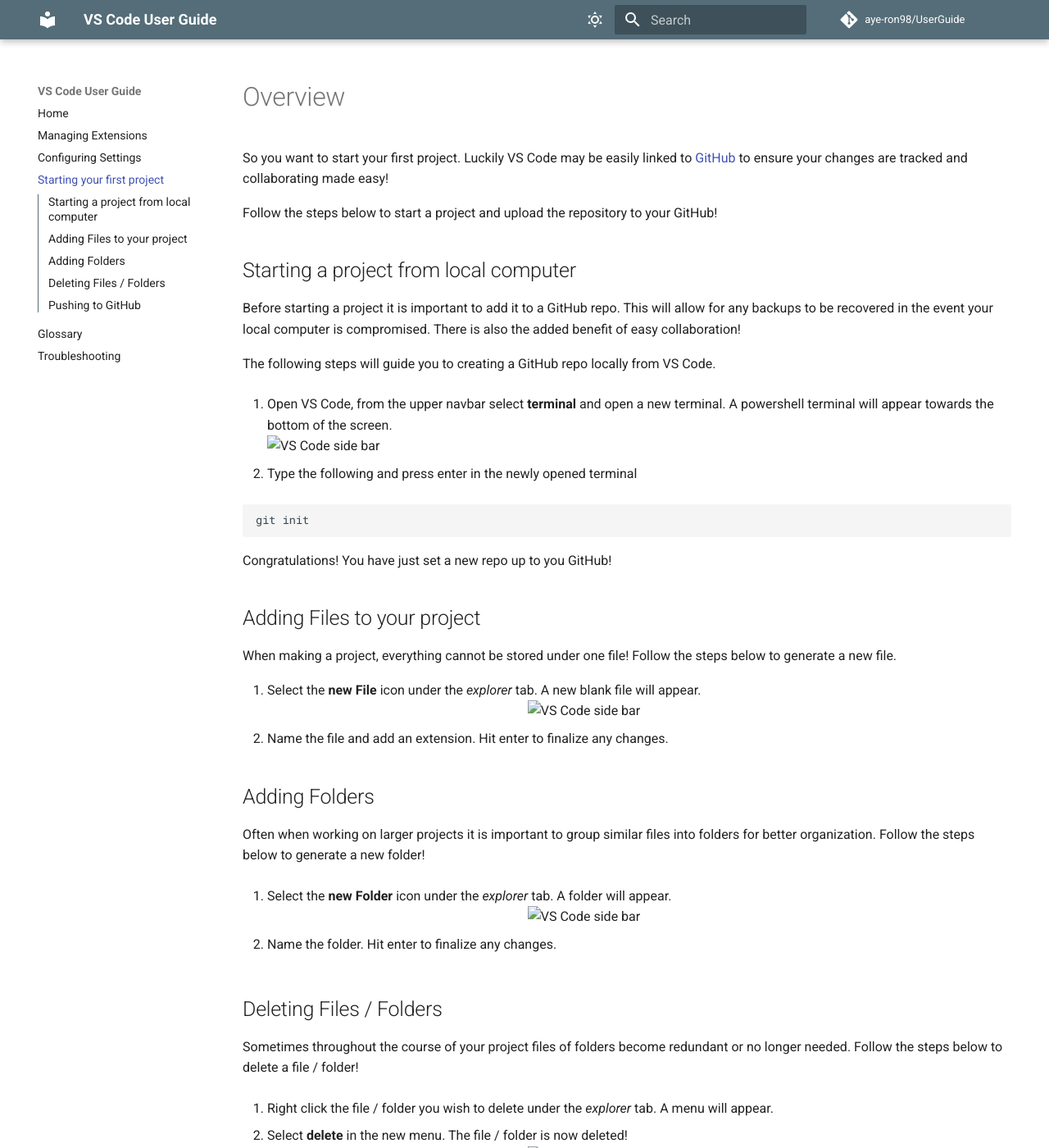
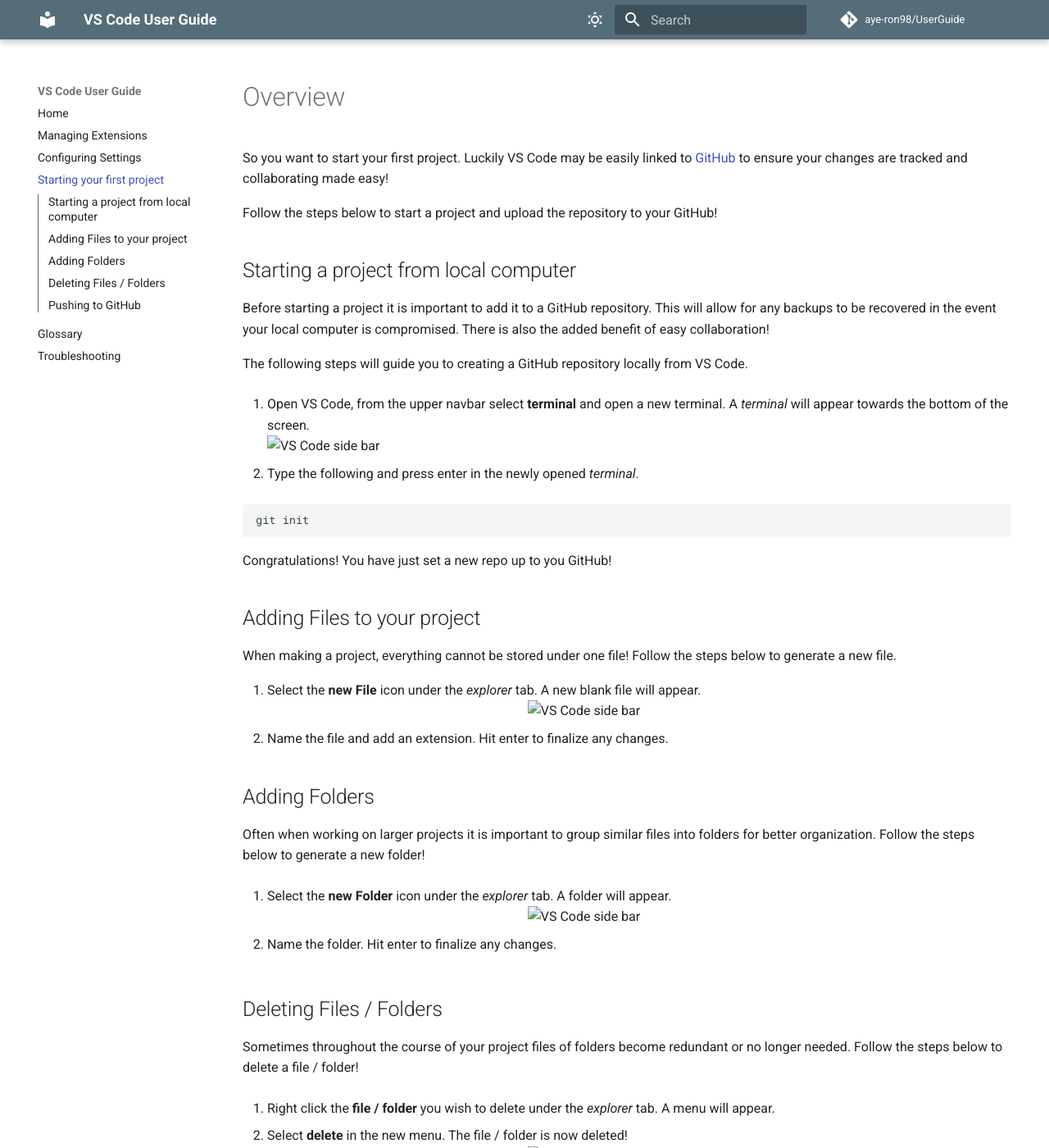
Before and after one commit to aye-ron98/UserGuide, an MkDocs documentation site: the page built from docs/pages/setup.md, in a window 1280 px wide and 1400 px high. Shown: the whole window at 82% size. Built offline with MkDocs 1.6.1 and Material for MkDocs 9.7.7, drawn with Linux system fonts in a browser that asks for light colours; comment, search, counter and statistics services are not loaded; some of the changed text lies outside the part shown.

Commit message:
update setup

````diff
--- a/docs/pages/setup.md
+++ b/docs/pages/setup.md
@@ -6,14 +6,14 @@
 
 ## Starting a project from local computer
 
-Before starting a project it is important to add it to a GitHub repo. This will allow for any backups to be recovered in the event your local computer is compromised. There is also the added benefit of easy collaboration!
+Before starting a project it is important to add it to a GitHub repository. This will allow for any backups to be recovered in the event your local computer is compromised. There is also the added benefit of easy collaboration!
 
-The following steps will guide you to creating a GitHub repo locally from VS Code.
+The following steps will guide you to creating a GitHub repository locally from VS Code.
 
-1. Open VS Code, from the upper navbar select **terminal** and open a new terminal. A powershell terminal will appear towards the bottom of the screen.
+1. Open VS Code, from the upper navbar select **terminal** and open a new terminal. A _terminal_ will appear towards the bottom of the screen.
 <img src="../images/setup2.jpg" alt="VS Code side bar" style="display: block;margin-left: auto;margin-right: auto;height:30%;max-height:200px">
 
-2. Type the following and press enter in the newly opened terminal
+2. Type the following and press enter in the newly opened _terminal_.
 
 ```{.js .annotate}
 git init
@@ -42,7 +42,7 @@
 
 Sometimes throughout the course of your project files of folders become redundant or no longer needed. Follow the steps below to delete a file / folder!
 
-1. Right click the file / folder you wish to delete under the _explorer_ tab. A menu will appear.
+1. Right click the **file / folder** you wish to delete under the _explorer_ tab. A menu will appear.
 
 2. Select **delete** in the new menu. The file / folder is now deleted!
 <br>
@@ -52,7 +52,7 @@
 
 After making changes to your project it is time to push your changes to GitHub. This allows for a backup of your work to be saved on the web and if collaborating with others, your peers to also see the changes you made. Follow the steps below to push your changes to GitHub!
 
-1. Open VS Code, from the upper navbar select **terminal** and open a new terminal. A powershell terminal will appear towards the bottom of the screen.
+1. Open VS Code, from the upper navbar select **terminal** and open a new terminal. A _terminal_ will appear towards the bottom of the screen.
 <br>
 <img src="../images/setup4.jpg" alt="VS Code side bar" style="display: block;margin-left: auto;margin-right: auto;height:30%;max-height:200px">
 
@@ -70,7 +70,7 @@
 git commit -m"my first commit"
 ```
 
-This command will add a helpful comment to describe the changes made. replace _"my first commit"_ with a helpful message detailing what changes you made.
+This command will add a helpful comment to describe the changes made. Replace _"my first commit"_ with a helpful message detailing what changes you made.
 
 4. Type the following into the terminal
 
````
